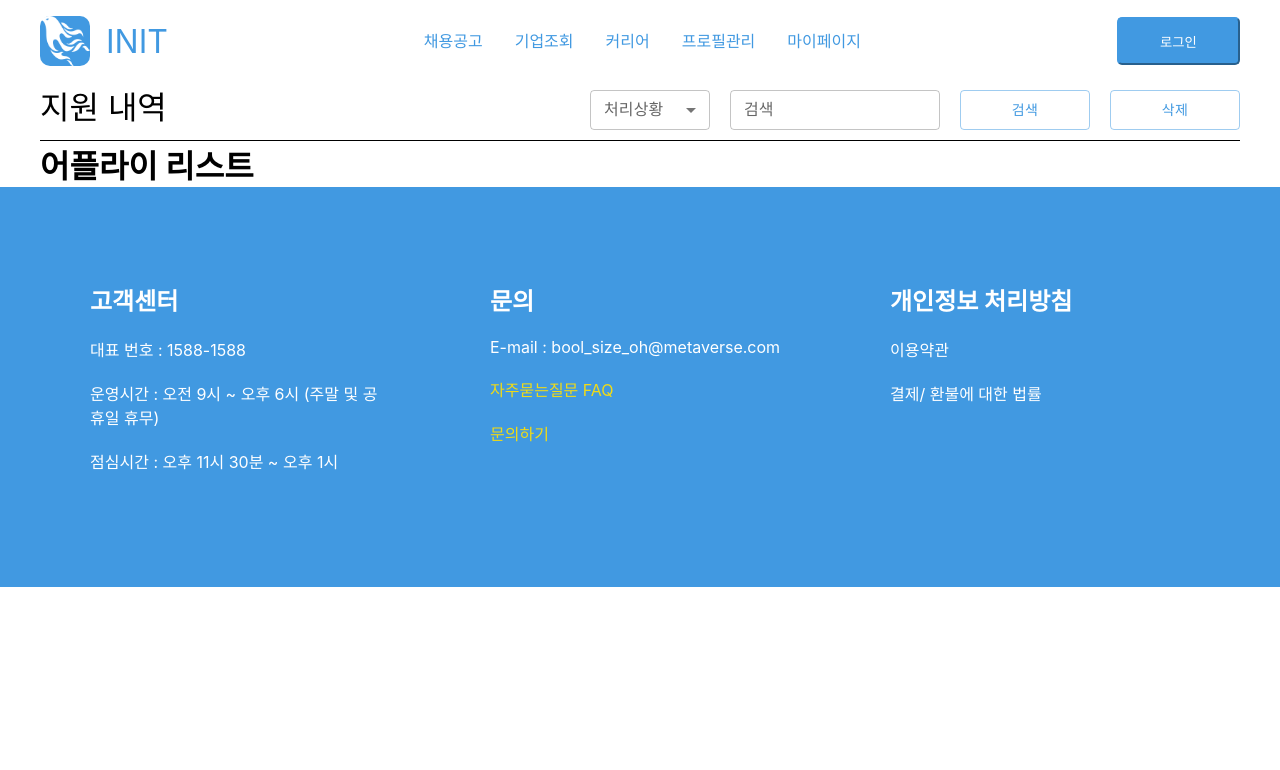
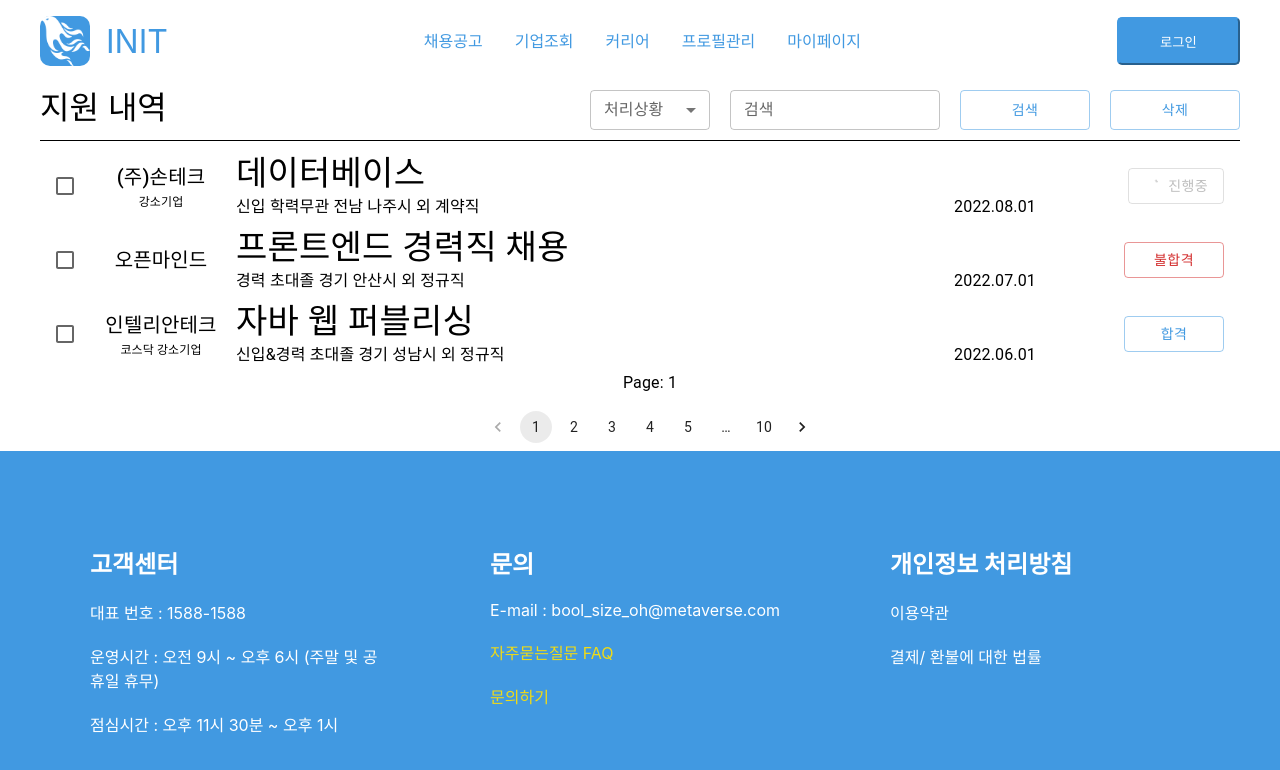
Before and after one commit to mtvsteampheonix/INITCLIENT, a React (Create React App) app: page /mypage/applylist in a window 1280 px wide. Shown: the top 770 px of the page. Built offline with nearby package versions, Linux system fonts and the light colour scheme.

Commit message:
Feat: "마이페이지 지원 내역 관리 페이지" 추가
개인회원이 자신이 공고에 지원한 리스트 확인하는 페이지 추가

```diff
--- a/package.json
+++ b/package.json
@@ -6,6 +6,7 @@
     "@emotion/react": "^11.10.4",
     "@emotion/styled": "^11.10.4",
     "@mui/icons-material": "^5.10.3",
+    "@mui/lab": "^5.0.0-alpha.99",
     "@mui/material": "^5.10.5",
     "@testing-library/jest-dom": "^5.16.5",
     "@testing-library/react": "^13.4.0",
--- a/src/pages/mypage/applyList/ApplyList.js
+++ b/src/pages/mypage/applyList/ApplyList.js
@@ -1,10 +1,11 @@
 import ApplyListPageHeader from '../../../components/applyPage/ApplyListPageHeader';
+import ApplyListArticle from './ApplyListArticle';
 
 function ApplyList() {
   return (
     <>
       <ApplyListPageHeader />
-      <h1>어플라이 리스트</h1>
+      <ApplyListArticle />
     </>
   );
 }
--- /dev/null
+++ b/src/pages/mypage/applyList/ApplyListArticle.js
@@ -0,0 +1,200 @@
+import styled from 'styled-components';
+import * as React from 'react';
+import List from '@mui/material/List';
+import ListItem from '@mui/material/ListItem';
+import ListItemButton from '@mui/material/ListItemButton';
+import ListItemIcon from '@mui/material/ListItemIcon';
+import ListItemText from '@mui/material/ListItemText';
+import Checkbox from '@mui/material/Checkbox';
+import IconButton from '@mui/material/IconButton';
+import CommentIcon from '@mui/icons-material/Comment';
+import Button from '@mui/material/button';
+import {Typography, Box} from '@mui/material';
+import LoadingButton from '@mui/lab/LoadingButton';
+import SaveIcon from '@mui/icons-material/Save';
+import Pagination from '@mui/material/Pagination';
+import Stack from '@mui/material/Stack';
+
+const Item = styled.div`
+  display: flex;
+  flex-direction: row;
+  align-items: center;
+  width: 1200px;
+`;
+
+const CompanyName = styled.div`
+  display: flex;
+  flex-direction: column;
+  justify-content: center;
+  align-items: center;
+  width: 150px;
+`;
+
+const RecruitContent = styled.div`
+  display: flex;
+  flex-direction: column;
+  width: 800px;
+`;
+
+function ApplyListArticle() {
+  const [page, setPage] = React.useState(1);
+  const handleChange = (event, value) => {
+    setPage(value);
+  };
+  const applyList = [
+    {
+      companyCode: 1,
+      name: '(주)손테크',
+      companyCategory: '강소기업',
+      recruitTitle: '데이터베이스',
+      recruitConditionList: {
+        condition1: '신입',
+        condition2: '학력무관',
+        condition3: '전남 나주시 외',
+        condition4: '계약직'
+      },
+      applyDate: '2022.08.01',
+      process: '진행중'
+    },
+    {
+      companyCode: 2,
+      name: '오픈마인드',
+      companyCategory: '',
+      recruitTitle: '프론트엔드 경력직 채용',
+      recruitConditionList: {
+        condition1: '경력',
+        condition2: '초대졸',
+        condition3: '경기 안산시 외',
+        condition4: '정규직'
+      },
+      applyDate: '2022.07.01',
+      process: '불합격'
+    },
+    {
+      companyCode: 3,
+      name: '인텔리안테크',
+      companyCategory: '코스닥 강소기업',
+      recruitTitle: '자바 웹 퍼블리싱',
+      recruitConditionList: {
+        condition1: '신입&경력',
+        condition2: '초대졸',
+        condition3: '경기 성남시 외',
+        condition4: '정규직'
+      },
+      applyDate: '2022.06.01',
+      process: '합격'
+    }
+  ];
+  const [checked, setChecked] = React.useState([0]);
+
+  const handleToggle = (value) => () => {
+    const currentIndex = checked.indexOf(value);
+    const newChecked = [...checked];
+
+    if (currentIndex === -1) {
+      newChecked.push(value);
+    } else {
+      newChecked.splice(currentIndex, 1);
+    }
+
+    setChecked(newChecked);
+  };
+
+  return (
+    <>
+      <List
+        sx={{
+          width: '1200px',
+          maxWidth: 1000,
+          bgcolor: 'background.paper',
+          display: 'flex',
+          flexDirection: 'column'
+        }}
+      >
+        {applyList.map((apply, index) => {
+          const labelId = `checkbox-list-label-${apply.companyCode}`;
+
+          return (
+            <Item key={apply.companyCode}>
+              <ListItem disablePadding>
+                <ListItemButton
+                  role={undefined}
+                  dense
+                  sx={{
+                    display: 'flex',
+                    flexDirection: 'row',
+                    justifyContent: 'space-between'
+                  }}
+                >
+                  <Box sx={{display: 'flex', flexDirection: 'row'}}>
+                    <Checkbox
+                      onClick={handleToggle(apply.companyCode)}
+                      edge='start'
+                      checked={checked.indexOf(apply.companyCode) !== -1}
+                      tabIndex={-1}
+                      disableRipple
+                      inputProps={{
+                        'aria-labelledby': labelId
+                      }}
+                    />
+                    <CompanyName>
+                      <Typography variant='h6'>{apply.name}</Typography>
+                      <Typography sx={{fontSize: '12px'}}>
+                        {apply.companyCategory}
+                      </Typography>
+                    </CompanyName>
+                    <RecruitContent>
+                      <Typography variant='h4'>{apply.recruitTitle}</Typography>
+                      <Typography>
+                        {apply.recruitConditionList.condition1}{' '}
+                        {apply.recruitConditionList.condition2}{' '}
+                        {apply.recruitConditionList.condition3}{' '}
+                        {apply.recruitConditionList.condition4}
+                        <Typography sx={{float: 'right'}}>
+                          {apply.applyDate}
+                        </Typography>
+                      </Typography>
+                    </RecruitContent>
+                  </Box>
+                  {apply.process == '합격' ? (
+                    <Button sx={{width: '100px'}} variant='outlined'>
+                      합격
+                    </Button>
+                  ) : apply.process == '불합격' ? (
+                    <Button
+                      sx={{width: '100px'}}
+                      variant='outlined'
+                      color='error'
+                    >
+                      불합격
+                    </Button>
+                  ) : (
+                    <LoadingButton
+                      loading
+                      loadingPosition='start'
+                      startIcon={<SaveIcon />}
+                      variant='outlined'
+                    >
+                      진행중
+                    </LoadingButton>
+                  )}
+                </ListItemButton>
+              </ListItem>
+            </Item>
+          );
+        })}
+        <Stack spacing={2} sx={{alignItems: 'center', marginLeft: '220px'}}>
+          <Typography>Page: {page}</Typography>
+          <Pagination
+            sx={{textAlign: 'center'}}
+            count={10}
+            page={page}
+            onChange={handleChange}
+          />
+        </Stack>
+      </List>
+    </>
+  );
+}
+
+export default ApplyListArticle;
--- a/src/pages/recruit/SelfIntroductionList.js
+++ b/src/pages/recruit/SelfIntroductionList.js
@@ -1,5 +1,6 @@
 import {ClassNames} from '@emotion/react';
 import {makeStyles, TextField} from '@mui/material';
+import {Paper} from '@mui/material';
 import styled from 'styled-components';
 
 const Items = styled.div`
```
Also changed, not shown: 1 other file (tests, documents, lock files or other folders).
